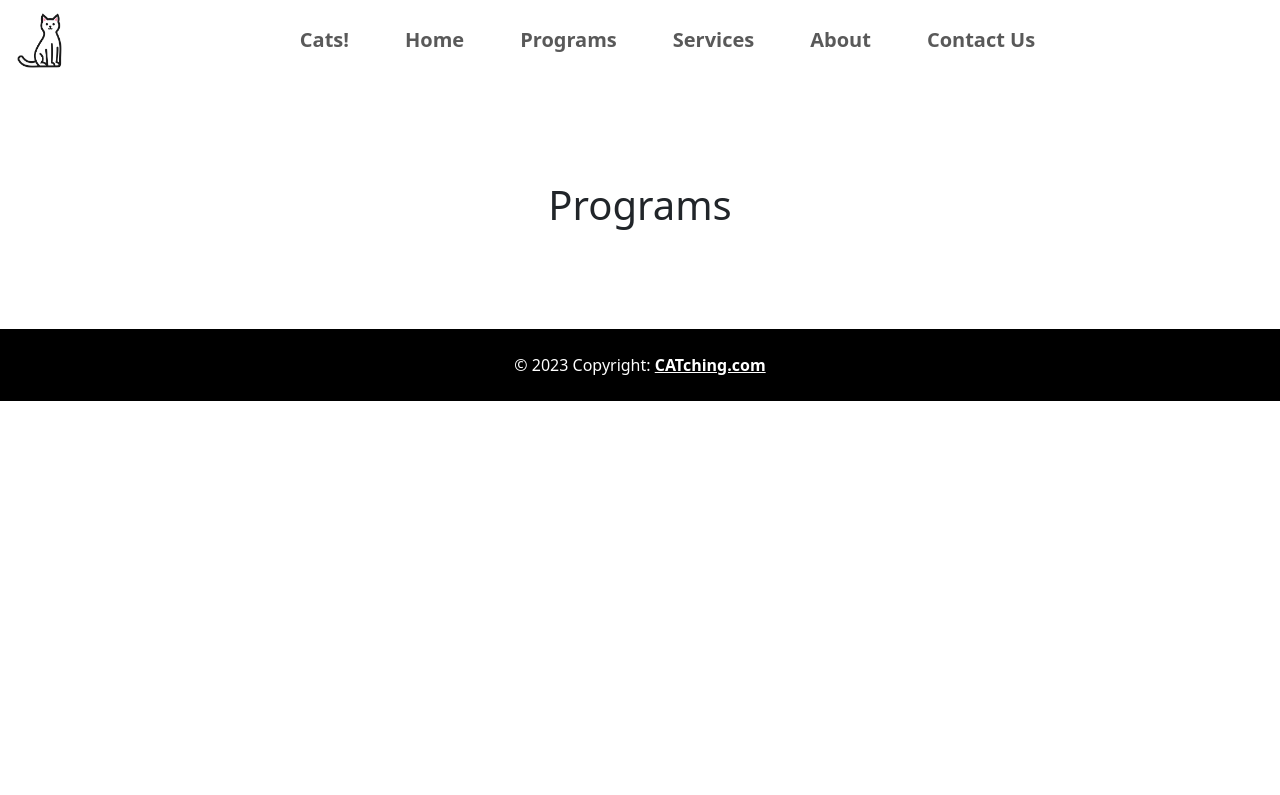
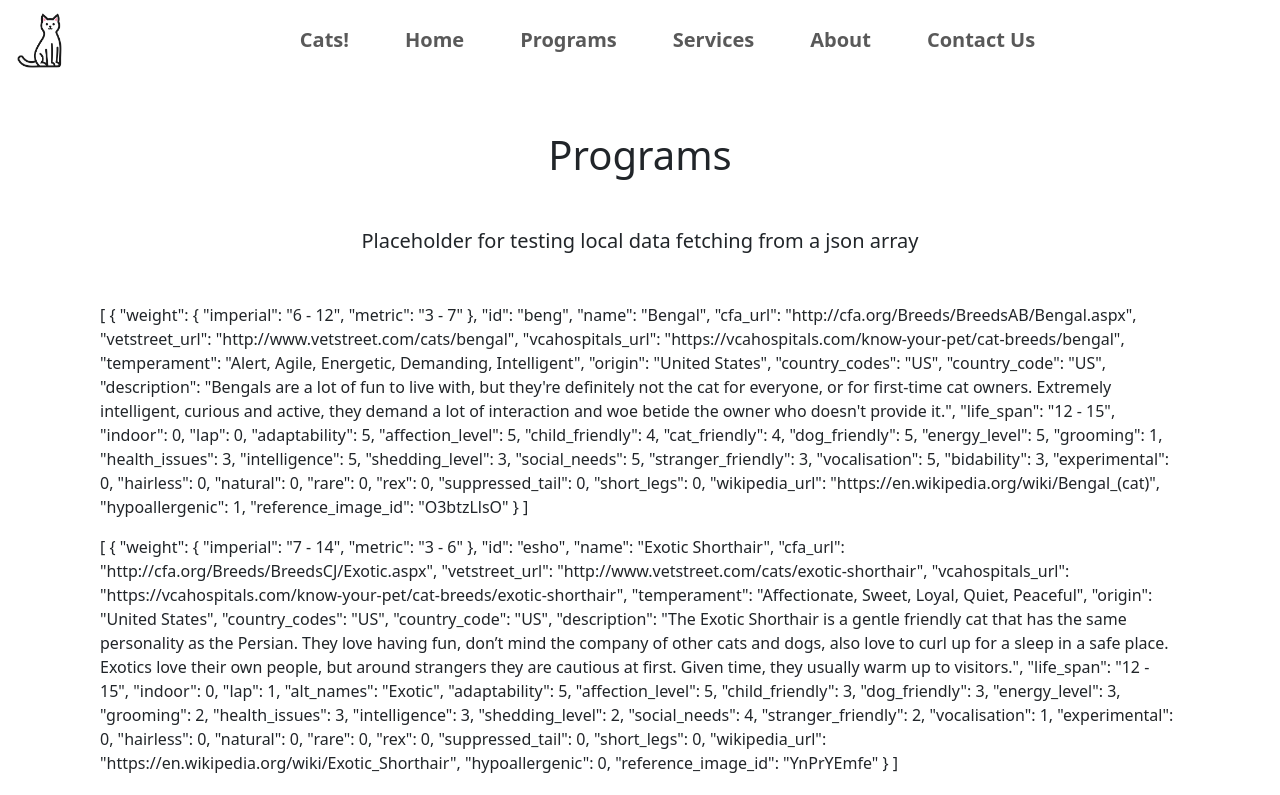
Before and after one commit to ilham-yassin/CATching-app-tutorial, a Vue app: page /programs in a window 1280 px wide. Shown: the top 795 px of the page. Built offline with nearby package versions, Linux system fonts and the light colour scheme.

Commit message:
feat: moved fetch test to progams

```diff
--- a/src/App.vue
+++ b/src/App.vue
@@ -2,6 +2,9 @@
 import Footer from "./components/Footer.vue"
 import Navbar from "./components/Navbar.vue"
 
+</script>
+
+<script lang="ts">
 </script>
 
 <template>
@@ -14,10 +17,9 @@ import Navbar from "./components/Navbar.vue"
     </slot>
   </div>
   <slot>
-        <Footer />
+    <Footer />
   </slot>
 </template>
 
 <style scoped>
-
 </style>
--- a/src/pages/Programs.vue
+++ b/src/pages/Programs.vue
@@ -1,6 +1,14 @@
 <template>
     <div>
         <h1>Programs</h1>
+    </div>
+    <div>
+        <h5>Placeholder for testing local data fetching from a json array</h5>
+    </div>
+    <div id="fdata">
+        <p v-for="catdata in catd " :key="catdata.id">
+            {{ catdata.breeds }}
+        </p>
     </div>
 </template>
 
@@ -8,11 +16,33 @@
 
 </script>
 
+<script>
+
+import catData from '../catdata.json'
+
+export default {
+    data() {
+        return {
+            catd: catData,
+        };
+    },
+};
+
+</script>
+
 <style scoped>
-
 h1 {
     text-align: center;
-    margin: 100px 100px;
+    margin: 50px 100px;
+}
+
+h5 {
+    text-align: center;
+    margin-bottom: 50px;
+}
+
+#fdata{
+    margin: 0px 100px;
 }
 
 </style>
```
